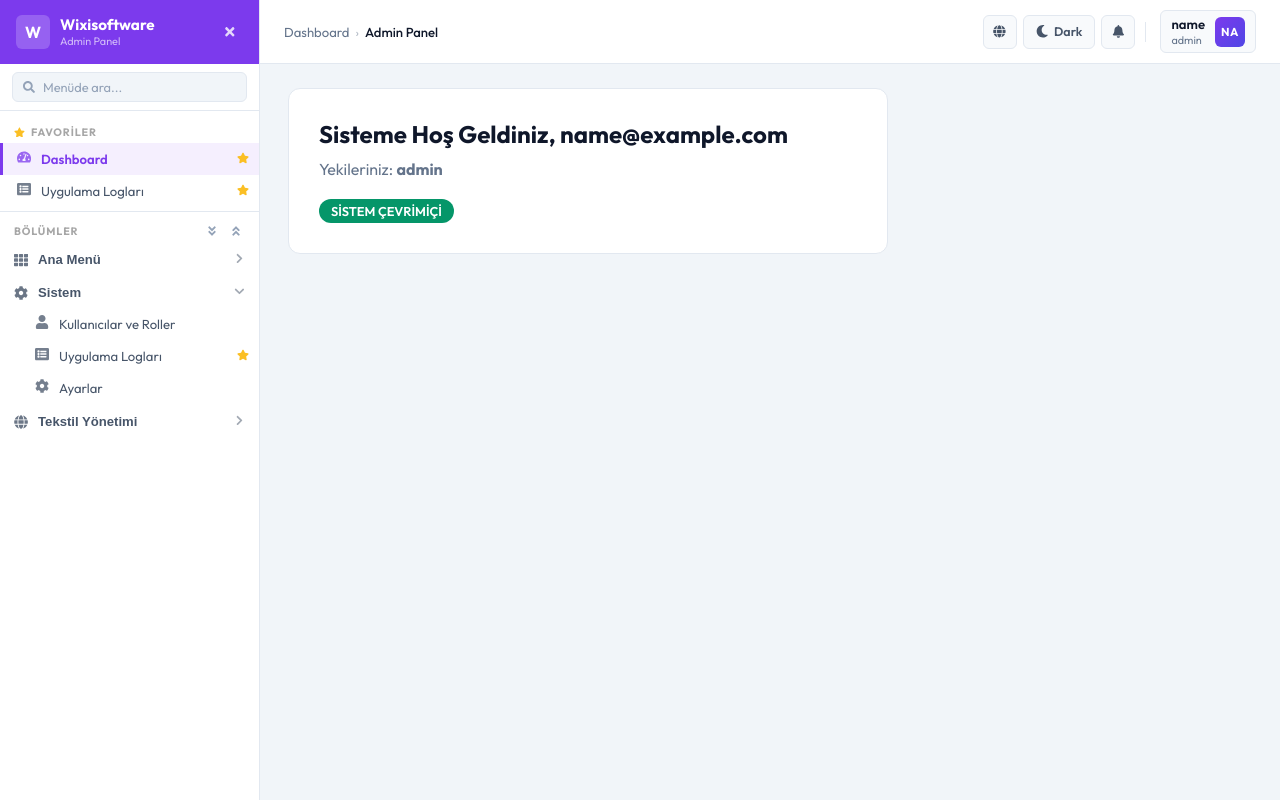
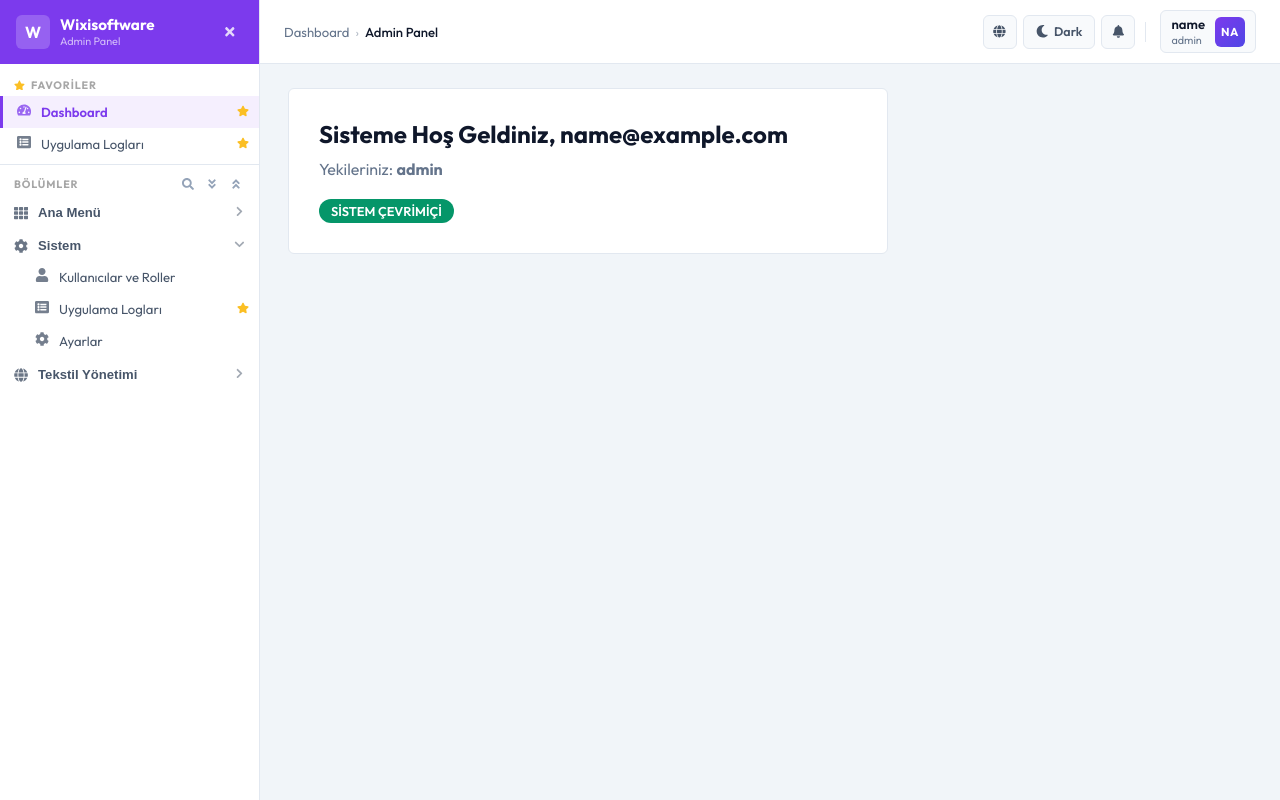
Before and after one commit to AhmetCanBozkurt/wixi_App, a React (Vite) app in the folder src/frontend/: page / in a window 1280 px wide. Built offline with nearby package versions, Linux system fonts and the light colour scheme; sample sign-in values are in the browser's storage.

Commit message:
style: Reduce border-radius to 4/6px, sidebar search icon-only toggle, cleaner layout

```diff
--- a/src/frontend/src/index.css
+++ b/src/frontend/src/index.css
@@ -23,9 +23,9 @@
   --text-secondary: #334155;
   --text-muted: #64748b;
 
-  --radius-sm: 8px;
-  --radius-md: 12px;
-  --radius-lg: 24px;
+  --radius-sm: 4px;
+  --radius-md: 6px;
+  --radius-lg: 10px;
   --radius-pill: 9999px;
 
   /* ---- Sidebar tokens (Light) ---- */
@@ -77,9 +77,9 @@
   --text-secondary: #cbd5e1;
   --text-muted: #94A3B8;
 
-  --radius-sm: 8px;
-  --radius-md: 12px;
-  --radius-lg: 24px;
+  --radius-sm: 4px;
+  --radius-md: 6px;
+  --radius-lg: 10px;
   --radius-pill: 9999px;
 
   /* ---- Sidebar tokens (Dark) ---- */
--- a/src/frontend/src/widgets/Sidebar/Sidebar.module.css
+++ b/src/frontend/src/widgets/Sidebar/Sidebar.module.css
@@ -92,31 +92,25 @@
   color: #fff;
 }
 
-/* ---- Search Bar ---- */
-.searchBar {
-  padding: 8px 12px;
-  border-bottom: 1px solid var(--sidebar-border);
-  background: var(--sidebar-bg);
+/* ---- Inline Search (under BÖLÜMLER, toggled by search icon) ---- */
+.inlineSearch {
+  display: flex;
+  align-items: center;
+  gap: 6px;
+  margin: 2px 12px 4px;
+  padding: 5px 8px;
+  background: var(--sidebar-hover-bg);
+  border: 1px solid var(--sidebar-border);
+  border-radius: 4px;
+}
+
+.inlineSearchIcon {
+  color: var(--sidebar-text-muted);
+  font-size: 0.72rem;
   flex-shrink: 0;
 }
 
-.searchInputWrapper {
-  display: flex;
-  align-items: center;
-  gap: 8px;
-  background: var(--sidebar-hover-bg);
-  border: 1px solid var(--sidebar-border);
-  border-radius: 6px;
-  padding: 6px 10px;
-}
-
-.searchBarIcon {
-  color: var(--sidebar-text-muted);
-  font-size: 0.75rem;
-  flex-shrink: 0;
-}
-
-.searchInput {
+.inlineSearchInput {
   background: transparent;
   border: none;
   outline: none;
@@ -126,7 +120,7 @@
   font-family: inherit;
 }
 
-.searchInput::placeholder {
+.inlineSearchInput::placeholder {
   color: var(--sidebar-text-muted);
 }
 
@@ -349,10 +343,8 @@
 }
 
 /* ---- Collapsed overrides ---- */
-.collapsed .searchBar,
 .collapsed .sectionTitleText,
-.collapsed .sectionControls .sectionControlsTitle,
-.collapsed .sectionControls .ctrlBtn,
+.collapsed .sectionControls,
 .collapsed .accordionTitle span,
 .collapsed .accordionArrow,
 .collapsed .menuText,
--- a/src/frontend/src/widgets/Sidebar/Sidebar.tsx
+++ b/src/frontend/src/widgets/Sidebar/Sidebar.tsx
@@ -8,7 +8,6 @@ import {
 } from 'react-icons/fa';
 import styles from './Sidebar.module.css';
 
-// Tüm workspace menüleri
 const ALL_WORKSPACES = [
   {
     id: 'main',
@@ -44,10 +43,9 @@ const ALL_WORKSPACES = [
   }
 ];
 
-// LocalStorage keys
 const STORAGE_KEYS = {
   COLLAPSED: 'wixi-sidebar-collapsed',
-  EXPANDED: 'wixi-sidebar-expanded',
+  EXPANDED:  'wixi-sidebar-expanded',
   FAVORITES: 'wixi-sidebar-favorites',
 } as const;
 
@@ -72,17 +70,17 @@ export const Sidebar = () => {
     } catch { return DEFAULT_FAVORITES; }
   });
 
+  const [searchOpen, setSearchOpen] = useState(false);
   const [searchQuery, setSearchQuery] = useState('');
 
-  // --- Handlers ---
   const handleCollapseToggle = () => {
     const next = !isCollapsed;
     setIsCollapsed(next);
     localStorage.setItem(STORAGE_KEYS.COLLAPSED, String(next));
+    if (next) { setSearchOpen(false); setSearchQuery(''); }
   };
 
   const toggleCategory = (id: string) => {
-    // If sidebar collapsed, expand first
     if (isCollapsed) {
       setIsCollapsed(false);
       localStorage.setItem(STORAGE_KEYS.COLLAPSED, 'false');
@@ -108,15 +106,17 @@ export const Sidebar = () => {
 
   const toggleFavorite = (path: string) => {
     setFavorites(prev => {
-      const next = prev.includes(path)
-        ? prev.filter(p => p !== path)
-        : [...prev, path];
+      const next = prev.includes(path) ? prev.filter(p => p !== path) : [...prev, path];
       localStorage.setItem(STORAGE_KEYS.FAVORITES, JSON.stringify(next));
       return next;
     });
   };
 
-  // Filter workspace items by search query
+  const handleSearchToggle = () => {
+    if (searchOpen) { setSearchQuery(''); }
+    setSearchOpen(o => !o);
+  };
+
   const filteredWorkspaces = ALL_WORKSPACES.map(ws => ({
     ...ws,
     items: ws.items.filter(item =>
@@ -124,11 +124,9 @@ export const Sidebar = () => {
     )
   })).filter(ws => ws.items.length > 0);
 
-  // Build favorites list from all items
   const favoriteItems = ALL_WORKSPACES.flatMap(ws => ws.items)
     .filter(item => favorites.includes(item.path));
 
-  // MenuItem component helper
   const renderMenuItem = (item: { path: string; icon: React.ReactNode; text: string }, indent = true) => (
     <li key={item.path} className={styles.menuItemRow}>
       <NavLink
@@ -140,6 +138,7 @@ export const Sidebar = () => {
         <span className={styles.menuIcon}>{item.icon}</span>
         <span className={styles.menuText}>{item.text}</span>
       </NavLink>
+      {!isCollapsed && (
         <button
           className={`${styles.favStarBtn} ${favorites.includes(item.path) ? styles.isFav : ''}`}
           onClick={() => toggleFavorite(item.path)}
@@ -147,12 +146,13 @@ export const Sidebar = () => {
         >
           <FaStar />
         </button>
+      )}
     </li>
   );
 
   return (
     <aside className={`${styles.sidebarContainer} ${isCollapsed ? styles.collapsed : ''}`}>
-      {/* ── Header / Logo ── */}
+      {/* ── Header ── */}
       <div className={styles.header}>
         {!isCollapsed && (
           <div className={styles.logoArea}>
@@ -168,22 +168,6 @@ export const Sidebar = () => {
         </button>
       </div>
 
-      {/* ── Search bar (hidden when collapsed) ── */}
-      {!isCollapsed && (
-        <div className={styles.searchBar}>
-          <div className={styles.searchInputWrapper}>
-            <FaSearch className={styles.searchBarIcon} />
-            <input
-              type="text"
-              className={styles.searchInput}
-              placeholder="Menüde ara..."
-              value={searchQuery}
-              onChange={e => setSearchQuery(e.target.value)}
-            />
-          </div>
-        </div>
-      )}
-
       <nav className={styles.navArea}>
         {/* ── FAVORİLER ── */}
         {favoriteItems.length > 0 && !searchQuery && (
@@ -198,10 +182,14 @@ export const Sidebar = () => {
           </div>
         )}
 
-        {/* ── BÖLÜMLER header with expand-all / collapse-all ── */}
+        {/* ── BÖLÜMLER header: arama ikon + tümünü aç/kapat ── */}
         {!isCollapsed && (
+          <>
             <div className={styles.sectionControls}>
               <span className={styles.sectionControlsTitle}>BÖLÜMLER</span>
+              <button className={styles.ctrlBtn} onClick={handleSearchToggle} title="Menüde Ara">
+                <FaSearch />
+              </button>
               <button className={styles.ctrlBtn} onClick={expandAll} title="Tümünü Aç">
                 <FaAngleDoubleDown />
               </button>
@@ -209,6 +197,22 @@ export const Sidebar = () => {
                 <FaAngleDoubleUp />
               </button>
             </div>
+
+            {/* Inline arama satırı — sadece ikon tıklanınca açılır */}
+            {searchOpen && (
+              <div className={styles.inlineSearch}>
+                <FaSearch className={styles.inlineSearchIcon} />
+                <input
+                  autoFocus
+                  type="text"
+                  className={styles.inlineSearchInput}
+                  placeholder="Menüde ara..."
+                  value={searchQuery}
+                  onChange={e => setSearchQuery(e.target.value)}
+                />
+              </div>
+            )}
+          </>
         )}
 
         {/* ── Accordion Sections ── */}
```
Lines whose indentation alone changed are shown as unchanged.
